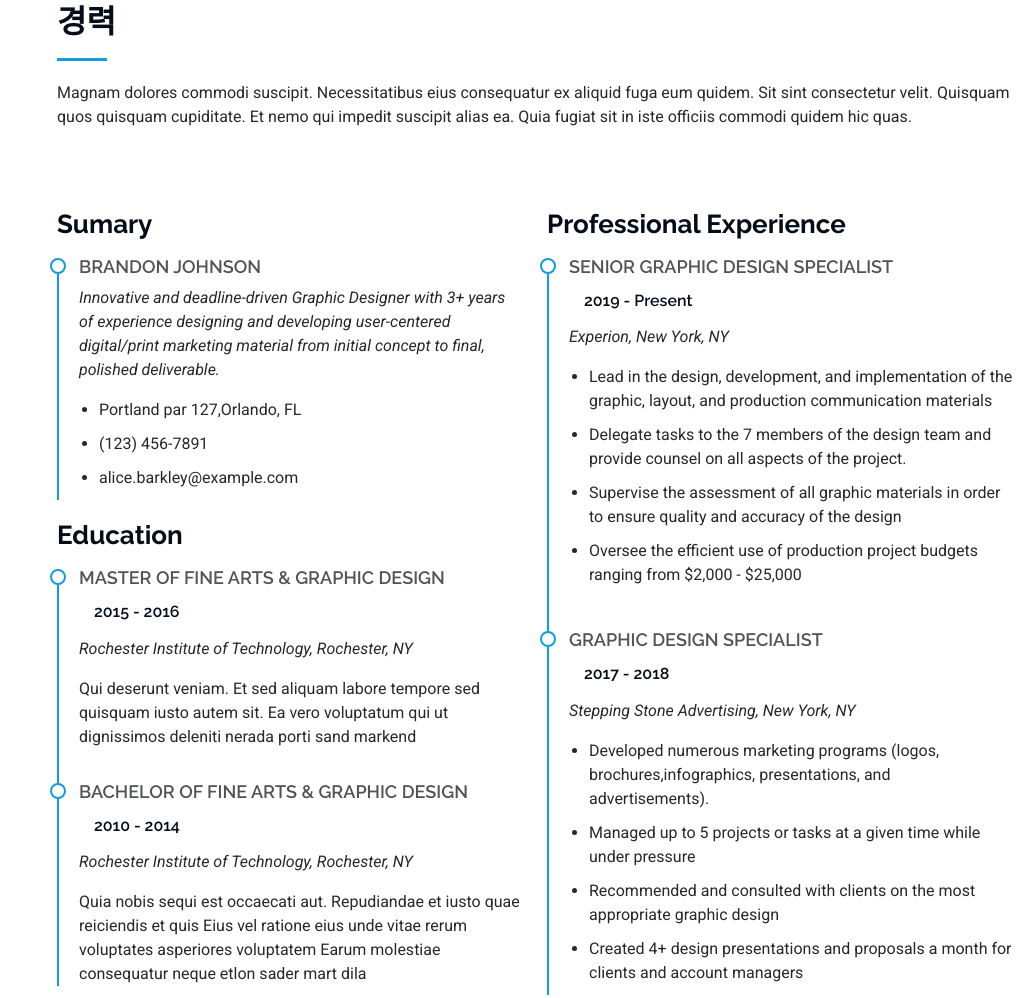
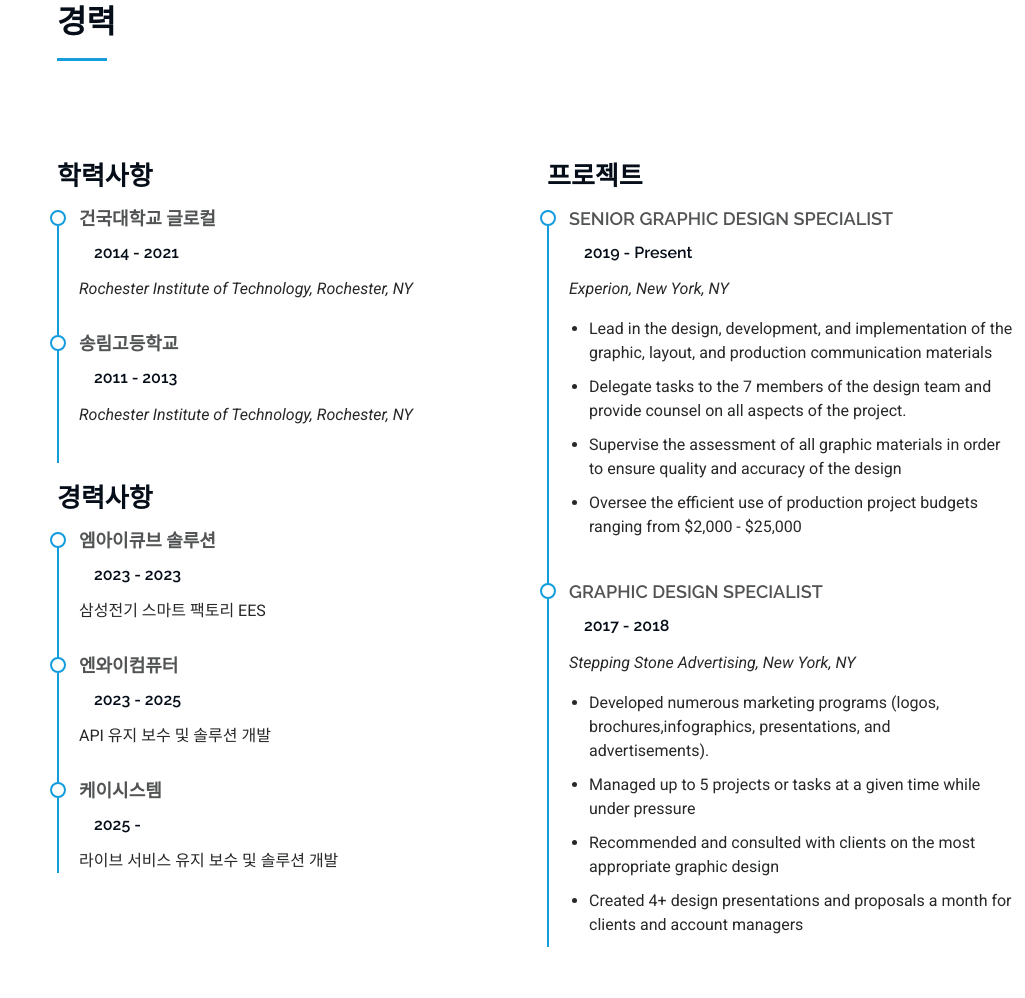
Before and after one commit to jaeipark/portfolio, a plain HTML site: page index.html in a window 1280 px wide. Shown: the part 2263-3261 px from the top of the page, without its empty margins (255-1280 px from the left). Drawn offline with Linux system fonts and the light colour scheme.

Commit message:
오늘은 여기까지

```diff
--- a/index.html
+++ b/index.html
@@ -236,7 +236,6 @@
       <!-- Section Title -->
       <div class="container section-title" data-aos="fade-up">
         <h2>경력</h2>
-        <p>Magnam dolores commodi suscipit. Necessitatibus eius consequatur ex aliquid fuga eum quidem. Sit sint consectetur velit. Quisquam quos quisquam cupiditate. Et nemo qui impedit suscipit alias ea. Quia fugiat sit in iste officiis commodi quidem hic quas.</p>
       </div><!-- End Section Title -->
 
       <div class="container">
@@ -244,37 +243,40 @@
         <div class="row">
 
           <div class="col-lg-6" data-aos="fade-up" data-aos-delay="100">
-            <h3 class="resume-title">Sumary</h3>
-
-            <div class="resume-item pb-0">
-              <h4>Brandon Johnson</h4>
-              <p><em>Innovative and deadline-driven Graphic Designer with 3+ years of experience designing and developing user-centered digital/print marketing material from initial concept to final, polished deliverable.</em></p>
-              <ul>
-                <li>Portland par 127,Orlando, FL</li>
-                <li>(123) 456-7891</li>
-                <li>alice.barkley@example.com</li>
-              </ul>
-            </div><!-- Edn Resume Item -->
-
-            <h3 class="resume-title">Education</h3>
+            <h3 class="resume-title">학력사항</h3>
             <div class="resume-item">
-              <h4>Master of Fine Arts &amp; Graphic Design</h4>
-              <h5>2015 - 2016</h5>
+              <h4>건국대학교 글로컬</h4>
+              <h5>2014 - 2021</h5>
               <p><em>Rochester Institute of Technology, Rochester, NY</em></p>
-              <p>Qui deserunt veniam. Et sed aliquam labore tempore sed quisquam iusto autem sit. Ea vero voluptatum qui ut dignissimos deleniti nerada porti sand markend</p>
             </div><!-- Edn Resume Item -->
 
             <div class="resume-item">
-              <h4>Bachelor of Fine Arts &amp; Graphic Design</h4>
-              <h5>2010 - 2014</h5>
+              <h4>송림고등학교</h4>
+              <h5>2011 - 2013</h5>
               <p><em>Rochester Institute of Technology, Rochester, NY</em></p>
-              <p>Quia nobis sequi est occaecati aut. Repudiandae et iusto quae reiciendis et quis Eius vel ratione eius unde vitae rerum voluptates asperiores voluptatem Earum molestiae consequatur neque etlon sader mart dila</p>
             </div><!-- Edn Resume Item -->
 
+            <h3 class="resume-title">경력사항</h3>
+            <div class="resume-item">
+              <h4>엠아이큐브 솔루션</h4>
+              <h5>2023 - 2023</h5>
+              <p>삼성전기 스마트 팩토리 EES</p>
+              <!--<p>&emsp;</p>-->
+            </div><!-- Edn Resume Item -->
+            <div class="resume-item">
+              <h4>엔와이컴퓨터</h4>
+              <h5>2023 - 2025</h5>
+              <p>API 유지 보수 및 솔루션 개발</p>
+            </div><!-- Edn Resume Item -->
+            <div class="resume-item">
+              <h4>케이시스템</h4>
+              <h5>2025 - </h5>
+              <p>라이브 서비스 유지 보수 및 솔루션 개발</p>
+            </div><!-- Edn Resume Item -->
           </div>
 
           <div class="col-lg-6" data-aos="fade-up" data-aos-delay="200">
-            <h3 class="resume-title">Professional Experience</h3>
+            <h3 class="resume-title">프로젝트</h3>
             <div class="resume-item">
               <h4>Senior graphic design specialist</h4>
               <h5>2019 - Present</h5>
```
